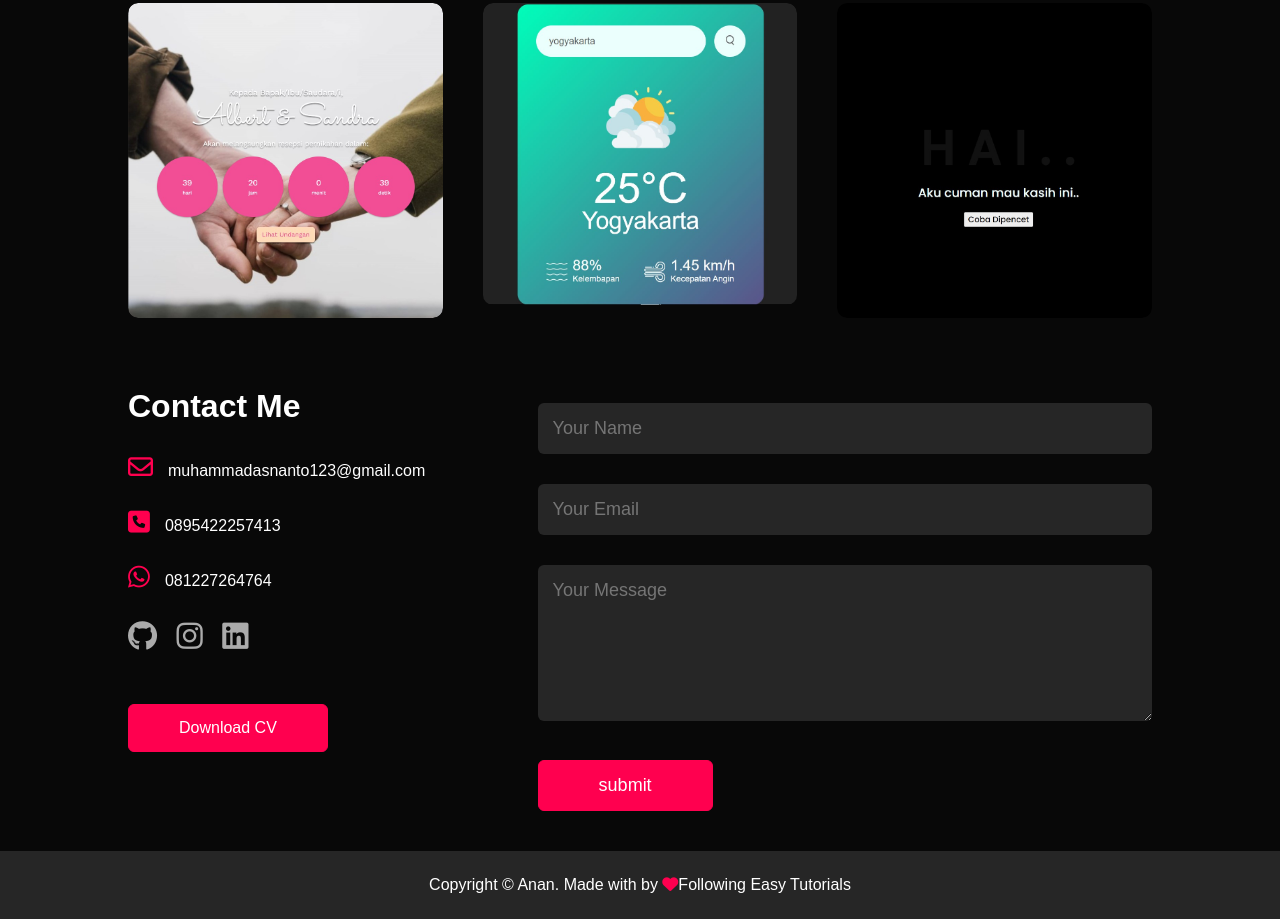
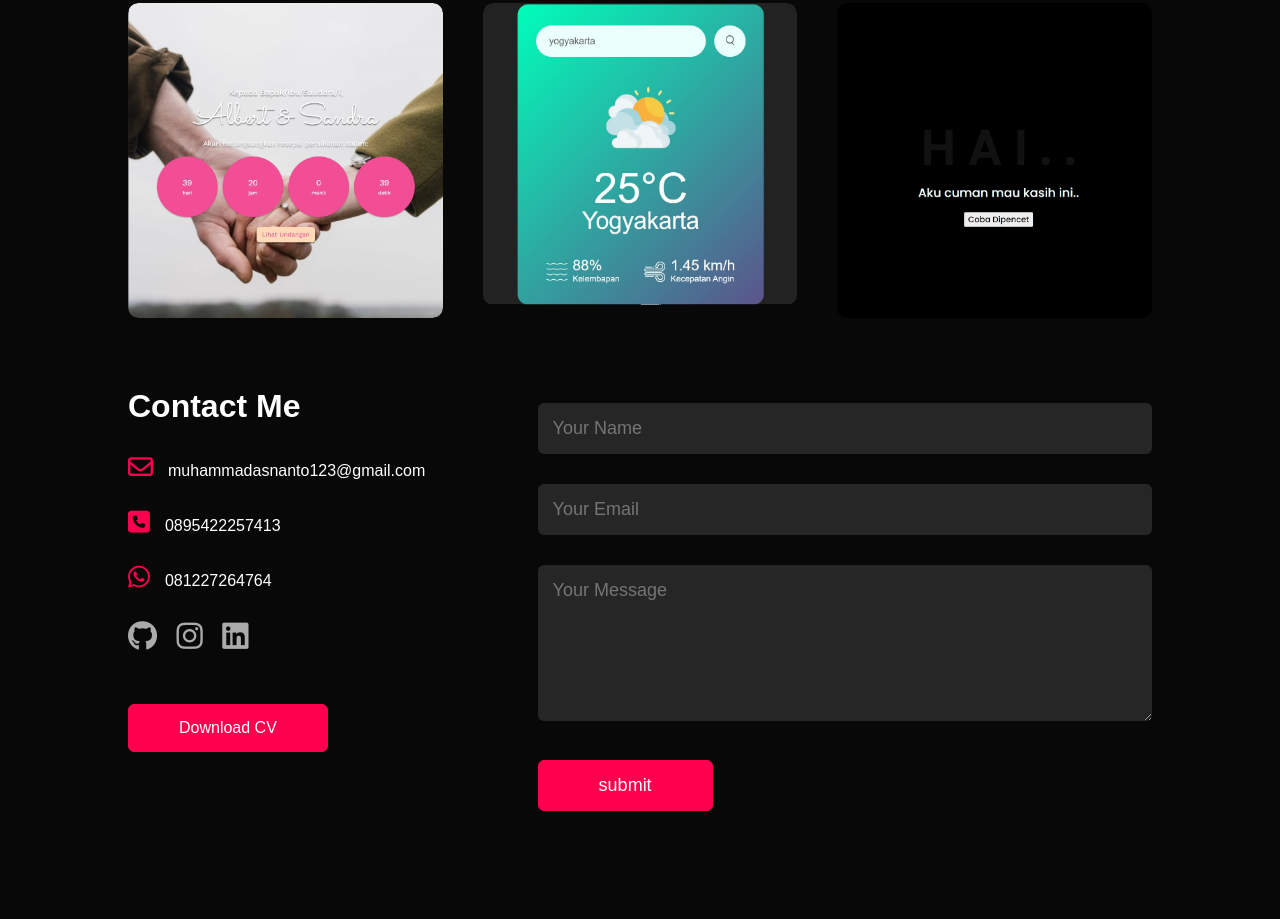
Before and after one commit to tokas23/Portofolio, a plain HTML site: page index.html in a window 1280 px wide. Shown: the part 1932-2851 px from the top of the page. After the commit the page ends 2793 px from the top, so only its background shows below. Drawn offline with Linux system fonts and the light colour scheme.

Commit message:
Update index.html

```diff
--- a/index.html
+++ b/index.html
@@ -154,9 +154,6 @@
                     </div>
                 </div>
             </div>
-            <div class="copyright">
-            <p>Copyright © Anan. Made with by <i class="fa-solid fa-heart"></i>Following Easy Tutorials</p>
-            </div>
         </div>
 
 
```
